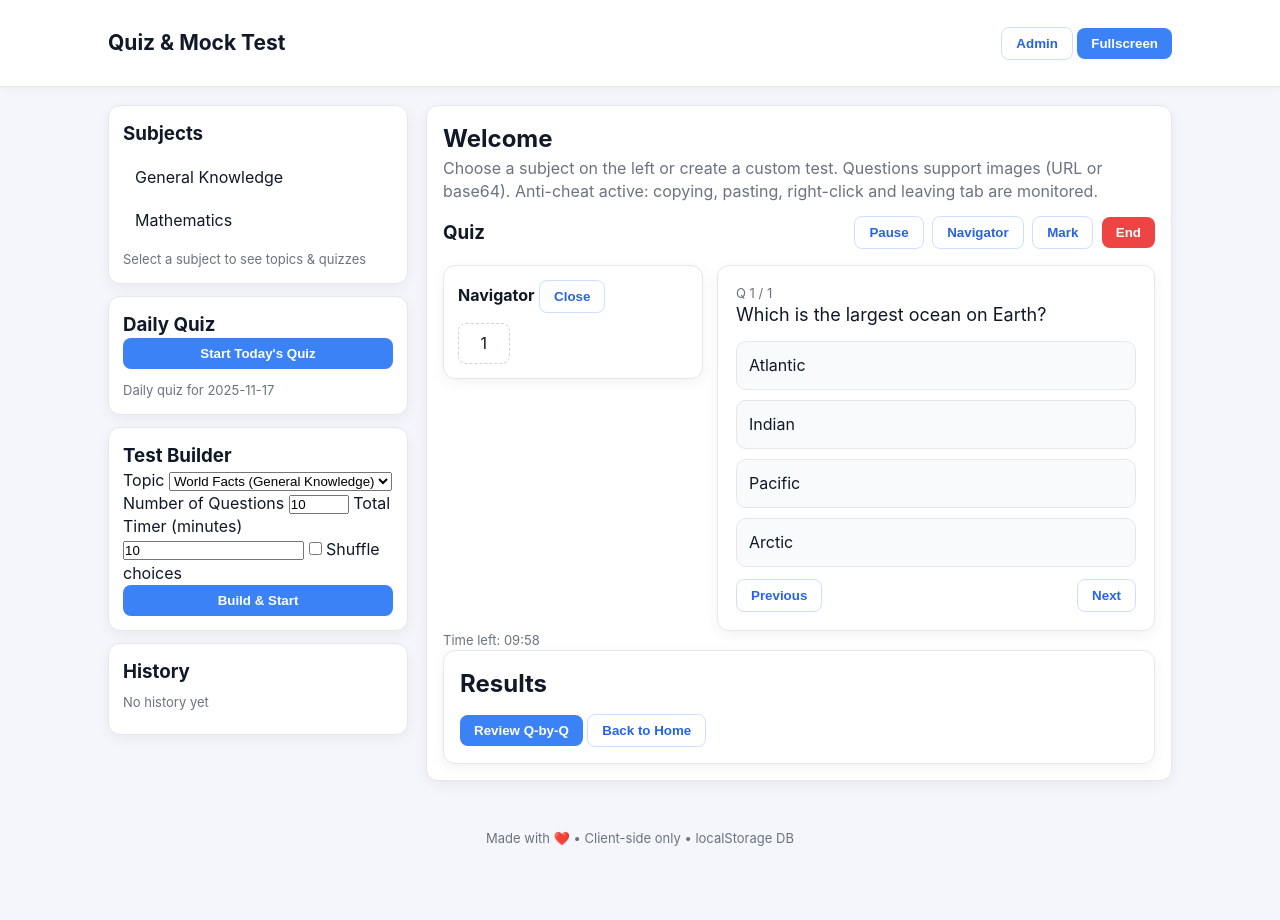
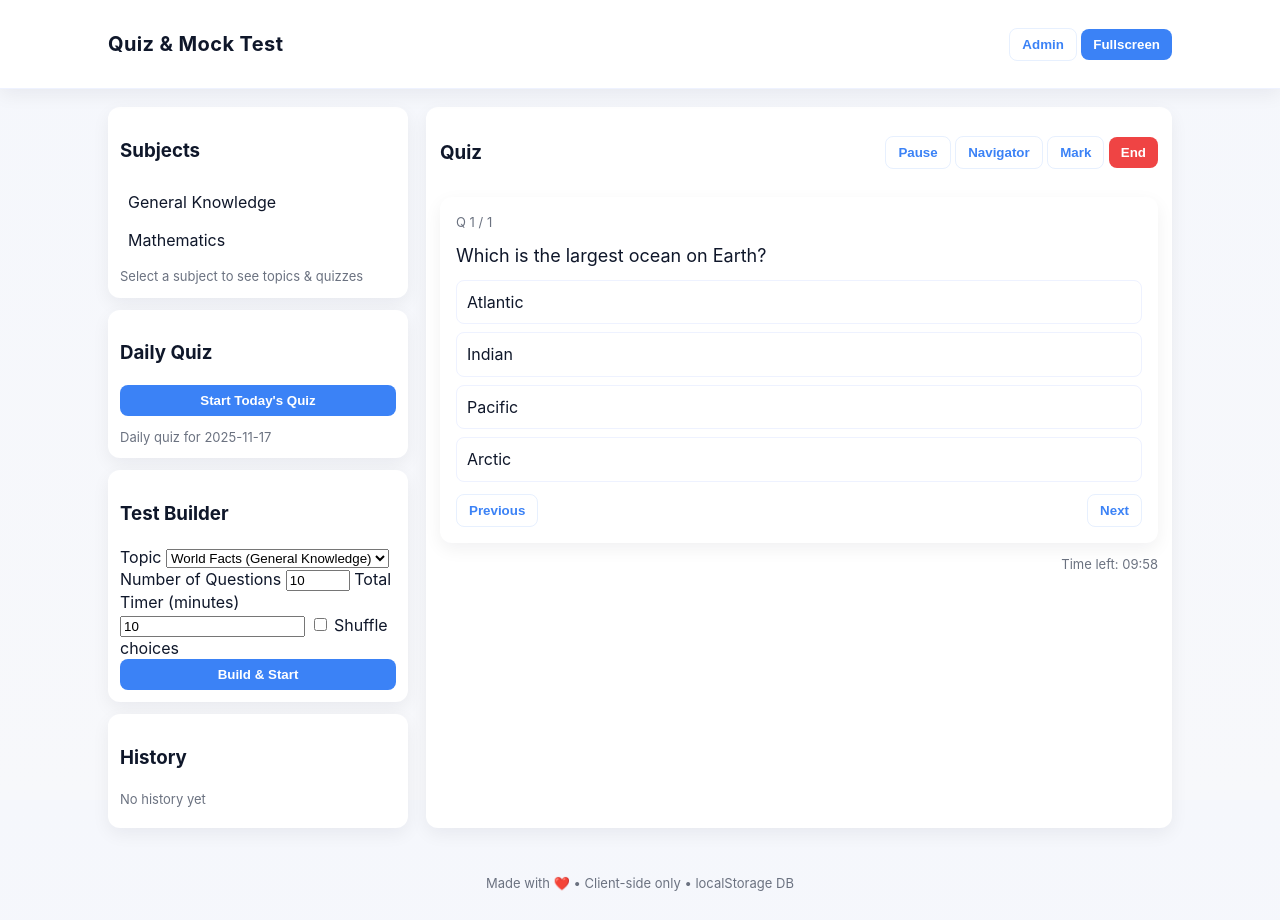
Before and after one commit to kunalmalviya066/Main-Quiz-App, a plain HTML site: page index.html in a window 1280 px wide. Both pictures are taken after a click on the button "Build & Start". Before the commit the page ends 878 px from the top, so only its background shows below. Drawn offline with Linux system fonts and the light colour scheme.

Commit message:
Update style.css

```diff
--- a/style.css
+++ b/style.css
@@ -1,343 +1,89 @@
-/* ------------------------------
-   GLOBAL RESET & BASE
------------------------------- */
-* {
-  margin: 0;
-  padding: 0;
-  box-sizing: border-box;
+:root{
+  --bg: #f7f8fb;
+  --card: #ffffff;
+  --muted: #6b7280;
+  --accent: #3b82f6;
+  --danger: #ef4444;
+  --shadow: 0 6px 18px rgba(16,24,40,0.06);
+  --glass: rgba(255,255,255,0.6);
+  font-family: Inter, system-ui, -apple-system, "Segoe UI", Roboto, "Helvetica Neue", Arial;
+  color-scheme: light;
 }
 
-html, body {
-  height: 100%;
+*{box-sizing:border-box}
+html,body{height:100%}
+body{
+  margin:0;
+  background:linear-gradient(180deg,#f5f7fc 0%,var(--bg) 100%);
+  color:#0f172a;
+  -webkit-font-smoothing:antialiased;
+  -moz-osx-font-smoothing:grayscale;
+  line-height:1.4;
 }
 
-body {
-  background: #f5f6fb;
-  font-family: Inter, system-ui, -apple-system, "Segoe UI", Roboto, Arial;
-  color: #111827;
-  line-height: 1.45;
-  -webkit-font-smoothing: antialiased;
+.container{max-width:1100px;margin:0 auto;padding:18px}
+
+.topbar{
+  background:var(--card);
+  border-bottom:1px solid #eef2ff;
+  position:sticky;top:0;z-index:60;
+  box-shadow:var(--shadow);
 }
+.topbar .container{display:flex;align-items:center;justify-content:space-between}
+.brand{margin:12px 0;font-size:20px;letter-spacing:0.4px}
 
-/* Utility */
-.container {
-  max-width: 1100px;
-  margin: 0 auto;
-  padding: 18px;
+.btn{
+  background:var(--accent);color:white;border:0;padding:8px 12px;border-radius:8px;cursor:pointer;font-weight:600;
 }
+.btn.subtle{background:transparent;color:var(--accent);border:1px solid rgba(59,130,246,0.12);font-weight:600}
+.btn.block{display:block;width:100%}
+.btn.danger{background:var(--danger)}
 
-.muted {
-  color: #6b7280;
+.main-grid{display:grid;grid-template-columns:300px 1fr;gap:18px;padding-top:18px}
+.panel{min-height:400px}
+.sidebar .card{padding:12px}
+.card{background:var(--card);padding:14px;border-radius:12px;box-shadow:var(--shadow);}
+
+.list{list-style:none;padding:0;margin:8px 0}
+.list li{padding:8px;border-radius:8px;cursor:pointer}
+.list li:hover{background:#f1f7ff}
+
+.mt{margin-top:12px}
+.small{font-size:13px}
+.muted{color:var(--muted)}
+
+.grid-cards{display:grid;grid-template-columns:repeat(auto-fill,minmax(220px,1fr));gap:12px}
+.topic-card{padding:12px;border-radius:10px;background:linear-gradient(180deg,#fff,#fbfdff);cursor:pointer}
+.topic-card h4{margin:0 0 8px 0}
+.topic-card p{margin:0;color:var(--muted);font-size:13px}
+
+.landing{padding:8px}
+.hidden{display:none}
+
+.quiz-top{display:flex;justify-content:space-between;align-items:center}
+.quiz-body{display:flex;gap:12px;margin-top:12px}
+.question{flex:1;padding:16px}
+.navigator{width:260px}
+.nav-grid{display:grid;grid-template-columns:repeat(auto-fill,minmax(44px,1fr));gap:8px;padding:8px}
+.nav-item{padding:8px;border-radius:6px;text-align:center;cursor:pointer;border:1px dashed rgba(16,24,40,0.04)}
+.nav-item.answered{background:#e6fffb;border-style:solid}
+.nav-item.marked{outline:2px solid rgba(250,204,21,0.3)}
+
+.q-text{font-size:18px;margin:12px 0}
+.q-image img{max-width:100%;max-height:320px;border-radius:8px;display:block;margin:8px 0}
+
+.choices{display:flex;flex-direction:column;gap:8px}
+.choice{padding:10px;border-radius:8px;border:1px solid #eef2ff;cursor:pointer}
+.choice.selected{background:#ecfeff;border-color:#34d399}
+.choice.correct{background:#dcfce7;border-color:#10b981}
+.choice.wrong{background:#fee2e2;border-color:#ef4444}
+
+.q-actions{display:flex;justify-content:space-between;margin-top:12px}
+.quiz-footer{display:flex;justify-content:flex-end;padding:12px 0;color:var(--muted)}
+
+.footer{padding:10px 0;text-align:center;color:var(--muted)}
+
+@media (max-width:900px){
+  .main-grid{grid-template-columns:1fr}
+  .navigator{display:none}
 }
-
-.small {
-  font-size: 13px;
-}
-
-.mt {
-  margin-top: 12px;
-}
-
-/* ------------------------------
-   HEADER
------------------------------- */
-.topbar {
-  background: #ffffff;
-  border-bottom: 1px solid #e5e7eb;
-  position: sticky;
-  top: 0;
-  z-index: 90;
-  box-shadow: 0 2px 6px rgba(0,0,0,0.04);
-}
-
-.topbar .container {
-  display: flex;
-  align-items: center;
-  justify-content: space-between;
-}
-
-.brand {
-  margin: 10px 0;
-  font-size: 21px;
-  font-weight: 700;
-}
-
-/* ------------------------------
-   BUTTONS
------------------------------- */
-.btn {
-  background: #3b82f6;
-  border: none;
-  color: white;
-  padding: 8px 14px;
-  border-radius: 8px;
-  font-weight: 600;
-  cursor: pointer;
-  transition: 0.15s ease-in-out;
-}
-
-.btn:hover {
-  background: #2563eb;
-}
-
-.btn.subtle {
-  background: transparent;
-  border: 1px solid rgba(59,130,246,0.25);
-  color: #2563eb;
-}
-
-.btn.subtle:hover {
-  background: rgba(59,130,246,0.09);
-}
-
-.btn.danger {
-  background: #ef4444;
-}
-
-.btn.danger:hover {
-  background: #dc2626;
-}
-
-.btn.block {
-  width: 100%;
-}
-
-/* ------------------------------
-   GRID LAYOUT
------------------------------- */
-.main-grid {
-  display: grid;
-  grid-template-columns: 300px 1fr;
-  gap: 18px;
-  padding-top: 18px;
-}
-
-.panel {
-  min-height: 400px;
-}
-
-/* ------------------------------
-   CARDS
------------------------------- */
-.card {
-  background: #ffffff;
-  padding: 16px;
-  border-radius: 12px;
-  box-shadow: 0 4px 14px rgba(0,0,0,0.05);
-  border: 1px solid #e5e7eb;
-}
-
-.sidebar .card {
-  padding: 14px;
-}
-
-/* ------------------------------
-   LIST
------------------------------- */
-.list {
-  list-style: none;
-  margin: 8px 0;
-}
-
-.list li {
-  padding: 10px 12px;
-  border-radius: 8px;
-  cursor: pointer;
-  transition: 0.12s;
-}
-
-.list li:hover {
-  background: #eef6ff;
-}
-
-/* ------------------------------
-   TOPIC CARDS
------------------------------- */
-.grid-cards {
-  display: grid;
-  grid-template-columns: repeat(auto-fill,minmax(220px,1fr));
-  gap: 14px;
-}
-
-.topic-card {
-  padding: 14px;
-  border-radius: 10px;
-  background: linear-gradient(180deg,#ffffff 0%,#fafdff 100%);
-  cursor: pointer;
-  border: 1px solid #e5e7eb;
-  box-shadow: 0 4px 12px rgba(0,0,0,0.04);
-  transition: 0.15s;
-}
-
-.topic-card:hover {
-  transform: translateY(-3px);
-}
-
-/* ------------------------------
-   QUIZ SCREEN
------------------------------- */
-#quiz-screen {
-  transition: opacity 0.2s ease;
-}
-
-.quiz-top {
-  display: flex;
-  justify-content: space-between;
-  align-items: center;
-}
-
-.quiz-controls button {
-  margin-left: 4px;
-}
-
-.quiz-body {
-  display: flex;
-  gap: 14px;
-  margin-top: 16px;
-}
-
-.question {
-  flex: 1;
-  padding: 18px;
-}
-
-.q-text {
-  font-size: 18px;
-  margin-bottom: 12px;
-}
-
-.q-image img {
-  max-width: 100%;
-  max-height: 320px;
-  border-radius: 10px;
-  display: block;
-  margin: 10px 0;
-}
-
-/* Choices */
-.choices {
-  display: flex;
-  flex-direction: column;
-  gap: 10px;
-}
-
-.choice {
-  padding: 12px;
-  border-radius: 10px;
-  border: 1px solid #e5e7eb;
-  background: #f8fafc;
-  cursor: pointer;
-  transition: 0.12s;
-}
-
-.choice:hover {
-  background: #eef6ff;
-}
-
-.choice.selected {
-  background: #ecf4ff;
-  border-color: #3b82f6;
-}
-
-.choice.correct {
-  background: #e7fbe7;
-  border-color: #16a34a;
-}
-
-.choice.wrong {
-  background: #ffeaea;
-  border-color: #ef4444;
-}
-
-.q-actions {
-  display: flex;
-  justify-content: space-between;
-  margin-top: 12px;
-}
-
-/* ------------------------------
-   NAVIGATOR PANEL
------------------------------- */
-.navigator {
-  width: 260px;
-  background: #ffffff;
-  border-radius: 12px;
-  box-shadow: 0 4px 14px rgba(0,0,0,0.05);
-  border: 1px solid #e5e7eb;
-  padding: 14px;
-  height: fit-content;
-}
-
-.nav-grid {
-  display: grid;
-  grid-template-columns: repeat(auto-fill,minmax(44px,1fr));
-  gap: 8px;
-  margin-top: 10px;
-}
-
-.nav-item {
-  padding: 8px;
-  text-align: center;
-  border-radius: 8px;
-  border: 1px dashed #cbd5e1;
-  cursor: pointer;
-  transition: 0.12s;
-}
-
-.nav-item:hover {
-  background: #eef6ff;
-}
-
-.nav-item.answered {
-  background: #e7fbe7;
-  border: 1px solid #86efac;
-}
-
-.nav-item.marked {
-  background: #fff6e5;
-  border: 1px solid #facc15;
-}
-
-/* ------------------------------
-   RESULTS SCREEN
------------------------------- */
-#result-screen {
-  animation: fadein 0.25s ease-out;
-}
-
-#result-details .card {
-  border: 1px solid #e5e7eb;
-  box-shadow: none;
-}
-
-/* ------------------------------
-   FOOTER
------------------------------- */
-.footer {
-  padding: 12px 0;
-  text-align: center;
-  color: #6b7280;
-}
-
-/* ------------------------------
-   RESPONSIVE
------------------------------- */
-@media (max-width: 900px) {
-  .main-grid {
-    grid-template-columns: 1fr;
-  }
-  .quiz-body {
-    flex-direction: column;
-  }
-  .navigator {
-    width: 100%;
-  }
-}
-
-/* ------------------------------
-   ANIMATION
------------------------------- */
-@keyframes fadein {
-  from { opacity: 0; transform: translateY(5px); }
-  to { opacity: 1; transform: translateY(0); }
-}
```
